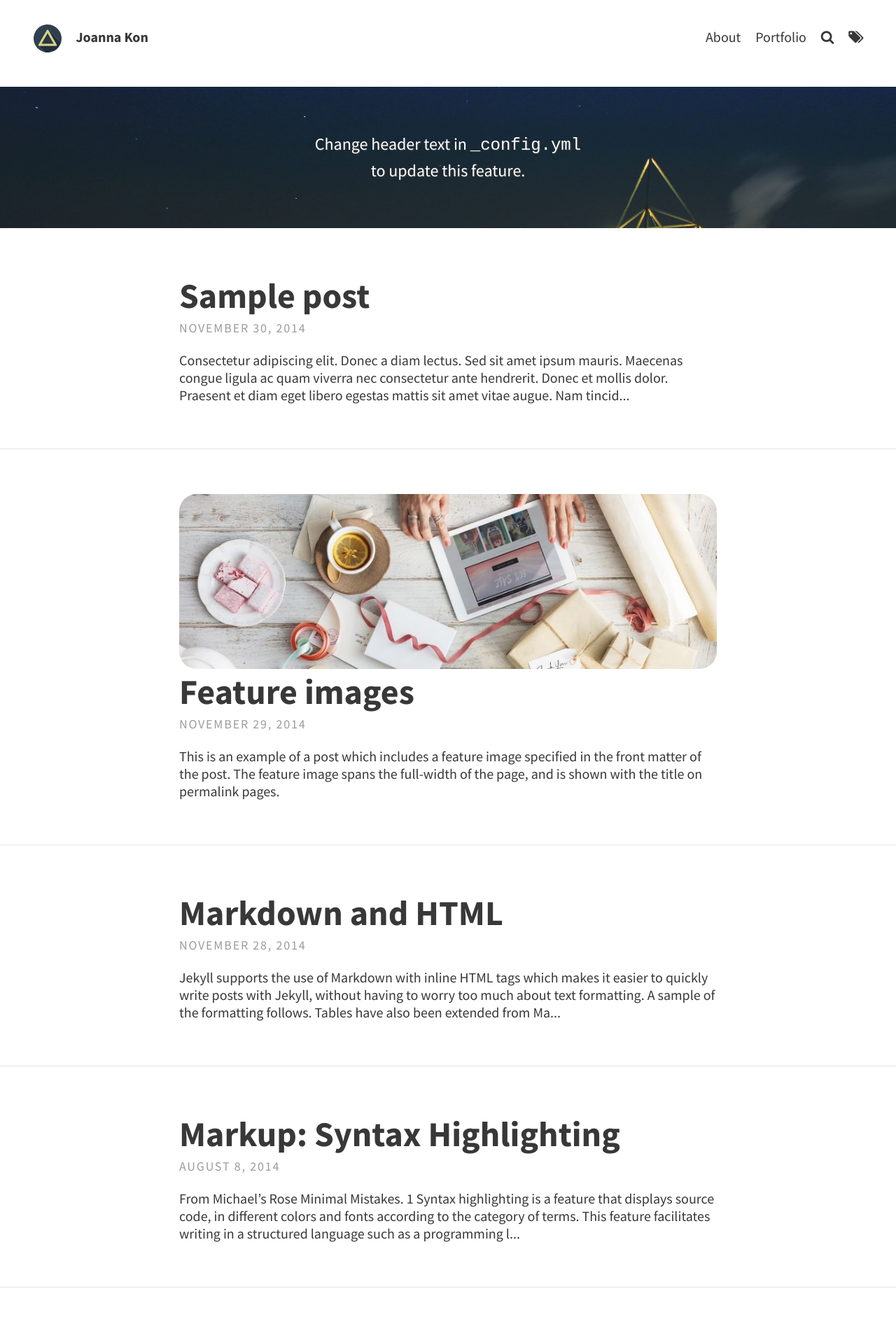
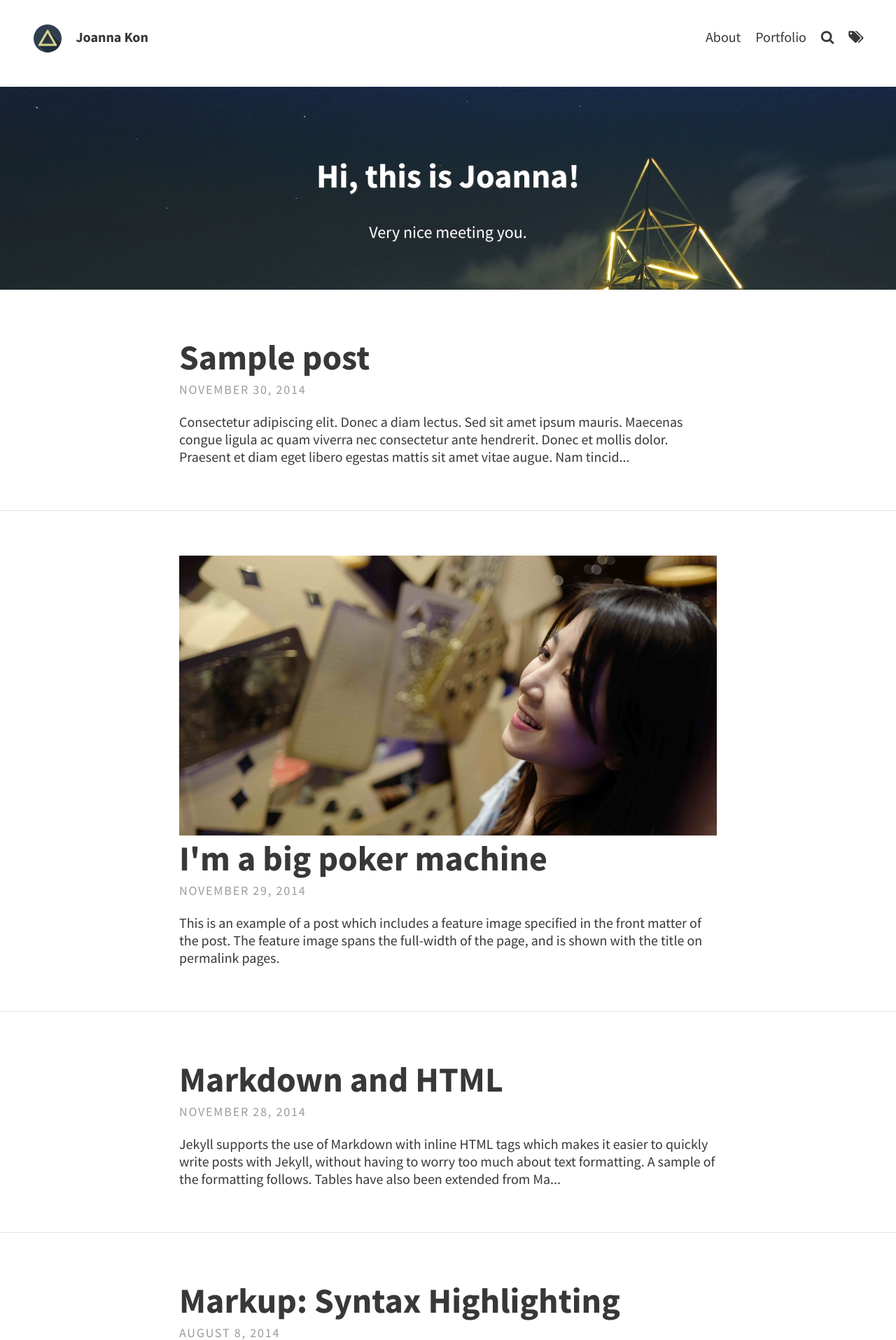
Before and after one commit to Joannakon/Joannakon.github.io, a Jekyll site: the page built from index.html, in a window 1280 px wide. Shown: the top 1915 px of the page at 70% size. Built offline with Jekyll 4.4.1, drawn with Linux system fonts in a browser that asks for light colours; the list of posts is cut into pages by our own code.

Commit message:
Minor css tweak

```diff
--- a/_config.yml
+++ b/_config.yml
@@ -13,25 +13,26 @@ theme_settings:
 
   # Header and footer text
   header_text: > #two or three lines to describe your site
-     <p>Change header text in <code>_config.yml</code> <br> to update this feature.</p>
+     <h2>Hi, this is Joanna!</h2>
+     <p>Very nice meeting you.</p>
   header_text_feature_image: assets/img/pexels/triangular.jpeg
   footer_text: >
    Powered by <a href="https://jekyllrb.com/">Jekyll</a> with <a href="https://github.com/sylhare/Type-on-Strap">Type on Strap</a>
 
   # Icons
-  rss: true  # Make sure you created a feed.xml with feed.xml layout
-  email_address: # Full email address, e.g. "sam@example.com"
+  rss: false  # Make sure you created a feed.xml with feed.xml layout
+  email_address: joannakon10@gmail.com
   behance:
   bitbucket:
   dribbble:
   facebook:
   flickr:
   gitlab:
-  github: "sylhare"
+  github: "Joannakon"
   google_plus:
   instagram:
   keybase:
-  linkedin:  # Full URL
+  linkedin: "https://www.linkedin.com/in/chiayunkon/"
   pinterest:
   reddit:
   soundcloud:
--- a/_posts/2014-11-29-feature-images.md
+++ b/_posts/2014-11-29-feature-images.md
@@ -1,8 +1,8 @@
 ---
 layout: post
-title: Feature images
-feature-img: "assets/img/pexels/desk-messy.jpeg"
-thumbnail: "assets/img/thumbnails/desk-messy.jpeg"
+title: I'm a big poker machine
+feature-img: "assets/img/pexels/poker.jpeg"
+thumbnail: "assets/img/pexels/poker.jpeg"
 tags: [Test, Lorem]
 ---
 This is an example of a post which includes a feature image specified in the front matter of the post. The feature image spans the full-width of the page, and is shown with the title on permalink pages.
--- a/_sass/layouts/_index.scss
+++ b/_sass/layouts/_index.scss
@@ -55,14 +55,13 @@
 
         .post-img {
             vertical-align: middle;
-            border-radius: 25px;
             overflow: hidden;
 
             @media (min-width: $break) {
-                height: 250px;
+                height: 400px;
             } //Smaller screen
             @media screen and (max-width: $break) {
-                height: 150px;
+                height: 250px;
             }
         }
 
@@ -79,12 +78,6 @@
             -moz-transition: all 5s;
             -webkit-transition: all 5s;
             transition: all 5s;
-
-            &:hover {
-                -moz-transform: scale(1.3);
-                -webkit-transform: scale(1.3);
-                transform: scale(1.3);
-            }
         }
     }
     .excerpt {
--- a/_sass/layouts/_posts.scss
+++ b/_sass/layouts/_posts.scss
@@ -62,7 +62,7 @@ header {
         color: $feature-image-text-color;
         background-size: $feature-image-size;
         margin-bottom: 0;
-        padding: $padding-large/2.5 $padding-large;
+        padding: $padding-large/1.5 $padding-large;
         .meta {
             color: rgba($feature-image-text-color, .7);
         }
--- a/pages/about.md
+++ b/pages/about.md
@@ -2,7 +2,7 @@
 layout: page
 title: About
 permalink: /about/
-feature-img: "assets/img/pexels/circuit.jpeg"
+feature-img: "assets/img/pexels/poker.jpeg"
 tags: [About, Test]
 ---
 
```
Also changed, not shown: assets/img/pexels/poker.jpeg (added).
